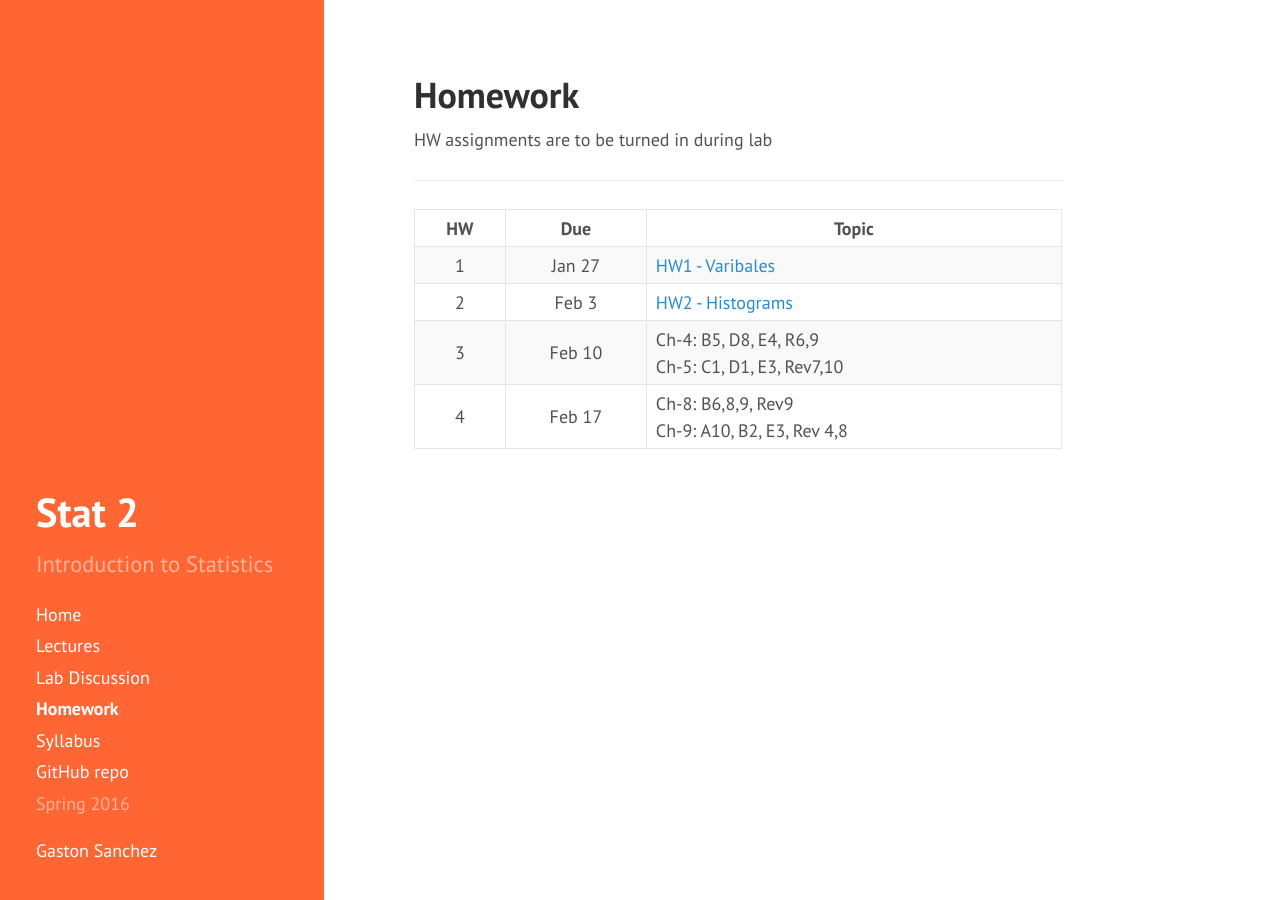
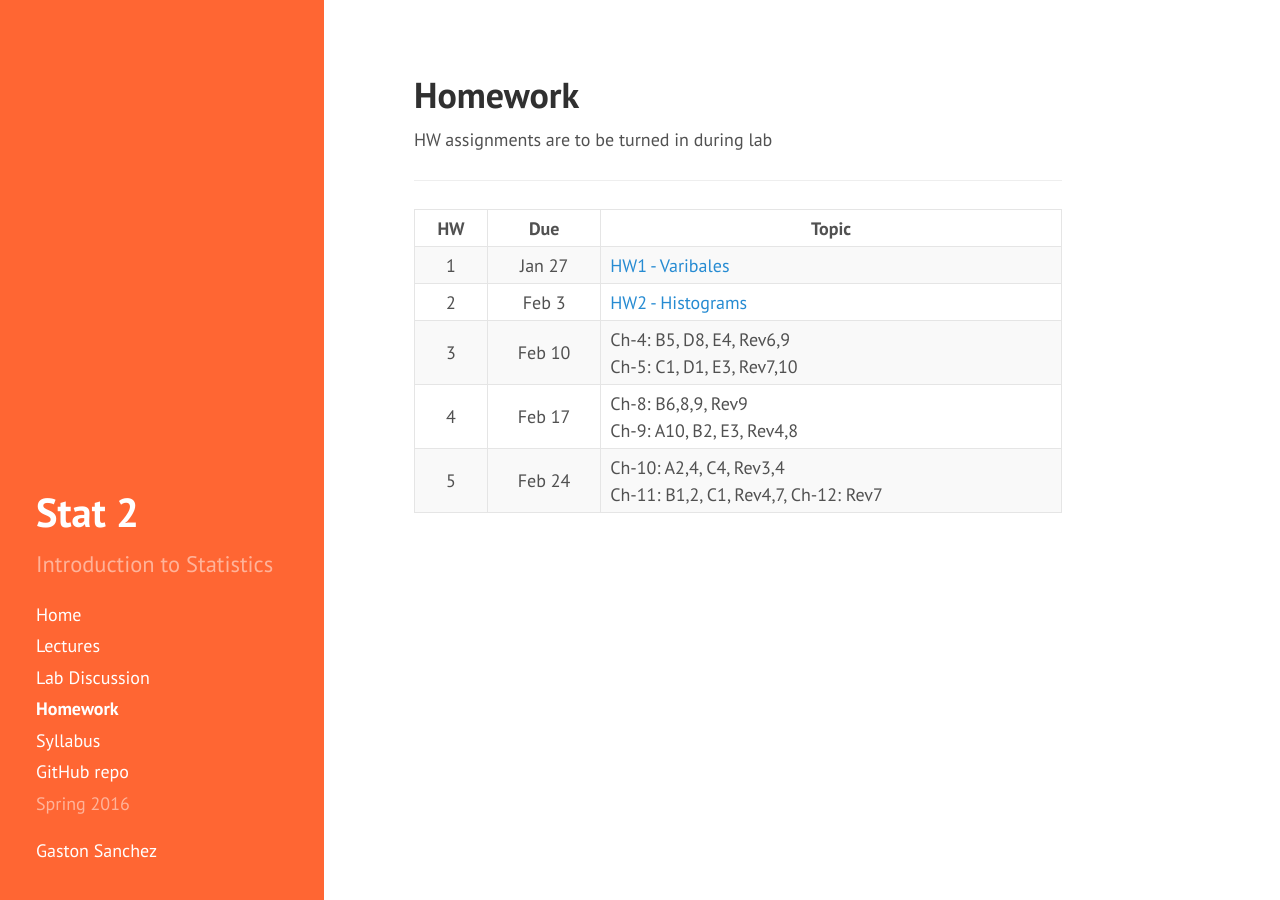
Before and after one commit to gastonstat/relic-stat2, a Jekyll site: the page built from homework/index.md, in a window 1280 px wide. Built offline with Jekyll 4.4.1, drawn with Linux system fonts in a browser that asks for light colours; nearby versions of some CDN libraries.

Commit message:
homework: added hw 5

```diff
--- a/homework/index.md
+++ b/homework/index.md
@@ -29,14 +29,20 @@ HW assignments are to be turned in during lab
     <tr>
       <td align="center">3</td>
       <td align="center">Feb 10</td>
-      <td>Ch-4: B5, D8, E4, R6,9<br>
+      <td>Ch-4: B5, D8, E4, Rev6,9<br>
         Ch-5: C1, D1, E3, Rev7,10</td>
     </tr>
     <tr>
       <td align="center">4</td>
       <td align="center">Feb 17</td>
       <td>Ch-8: B6,8,9, Rev9<br>
-        Ch-9: A10, B2, E3, Rev 4,8</td>
+        Ch-9: A10, B2, E3, Rev4,8</td>
+    </tr>
+    <tr>
+      <td align="center">5</td>
+      <td align="center">Feb 24</td>
+      <td>Ch-10: A2,4, C4, Rev3,4<br>
+        Ch-11: B1,2, C1, Rev4,7, Ch-12: Rev7</td>
     </tr>
   </tbody>
  </table>
```
